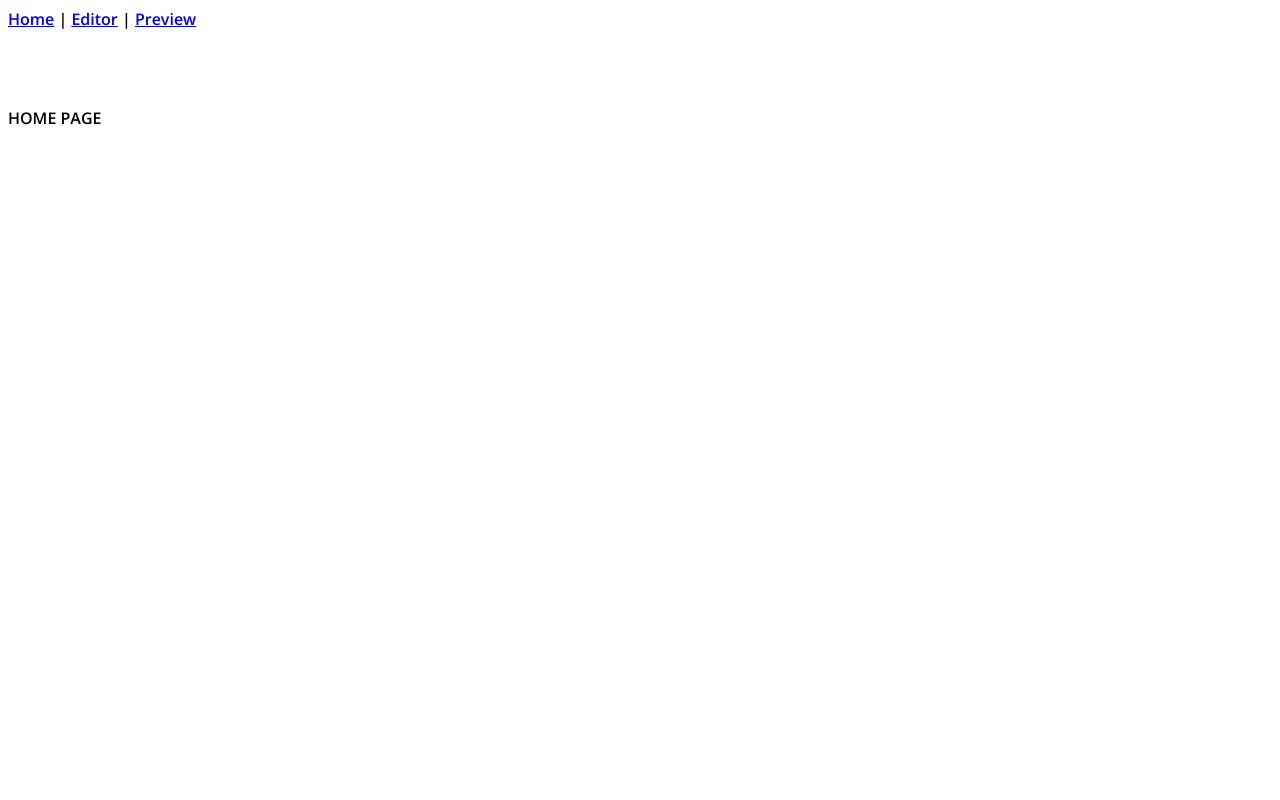
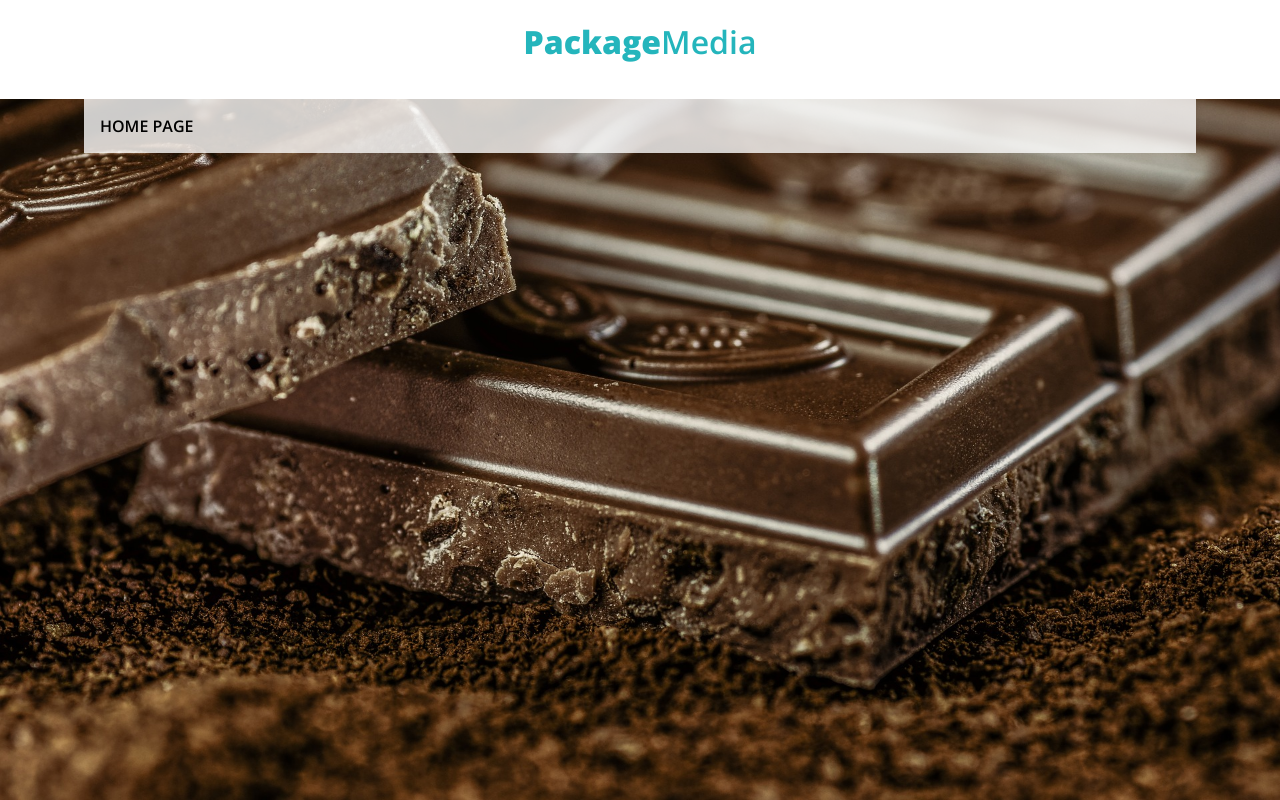
Before and after one commit to RobertoGM/chocol8, a Vue app: page /editor in a window 1280 px wide. Built offline with nearby package versions, Linux system fonts and the light colour scheme.

Commit message:
basic structure of the app implemented

```diff
--- a/src/core/components/header.vue
+++ b/src/core/components/header.vue
@@ -1,8 +1,7 @@
 <template>
   <div class="header">
-    <router-link to="/">Home</router-link> |
-    <router-link to="/editor">Editor</router-link> |
-    <router-link to="/preview">Preview</router-link>
+    <!-- <router-link to="/preview">Preview</router-link> -->
+    <h1 class="title"><span>Package</span>Media</h1>
   </div>
 </template>
 
@@ -13,9 +12,23 @@ export default {
 </script>
 
 <style lang="scss">
-  @import "../../styles/abstracts/_variables.scss";
-  .header {
-    height: $app-header-height;
-    background-color: $white;
+@import "../../styles/abstracts/_variables.scss";
+@import "../../styles/abstracts/_mixins.scss";
+@import "../../styles/base/_typography.scss";
+
+.header {
+  text-align: center;
+  height: $app-header-height;
+  background-color: $white;
+}
+
+.title {
+  color: $theme-primary;
+  margin: 0;
+  @include pad-top(5);
+  @include pad-bottom(5);
+  span {
+    @extend .font-bold;
   }
+}
 </style>
--- a/src/core/containers/App.vue
+++ b/src/core/containers/App.vue
@@ -1,6 +1,8 @@
 <template>
   <Header />
-  <router-view />
+  <div class="main-body ">
+    <router-view />
+  </div>
 </template>
 
 <script>
@@ -13,8 +15,17 @@ export default {
 
 <style lang="scss">
 @import "../../styles/base/_typography.scss";
+@import "../../styles/base/_base.scss";
+@import "../../styles/abstracts/_variables.scss";
+@import "../../styles/abstracts/_mixins.scss";
 
 #app {
   @extend .main-font;
 }
+
+.main-body {
+  @include pad();
+  @extend .base-layout;
+  background: rgba(255, 255, 255, 0.79);
+}
 </style>
--- /dev/null
+++ b/src/styles/base/_base.scss
@@ -0,0 +1,15 @@
+@import '../abstracts/_variables';
+
+
+body {
+  background-image: url('../../assets/bg.jpg');
+  margin: 0;
+  background-repeat: no-repeat;
+  background-size: 100vw 100vh;
+}
+
+.base-layout {
+  margin-right: auto;
+  margin-left: auto;
+  max-width: $app-max-width;
+}
--- a/src/styles/base/_typography.scss
+++ b/src/styles/base/_typography.scss
@@ -9,12 +9,17 @@
   src: url('../../assets/fonts/OpenSans-Semibold.ttf');
 }
 
+@font-face {
+  font-family: 'Open-sans-bold';
+  src: url('../../assets/fonts/OpenSans-ExtraBold.ttf');
+}
+
 .main-font {
   font-family: Open-sans;
 }
 
 .font-bold {
-  font-weight: bold;
+  font-family: Open-sans-bold;
 }
 
 .font-uppercase {
```
Also changed, not shown: src/assets/bg.jpg (added), src/assets/fonts/OpenSans-ExtraBold.ttf (added).
